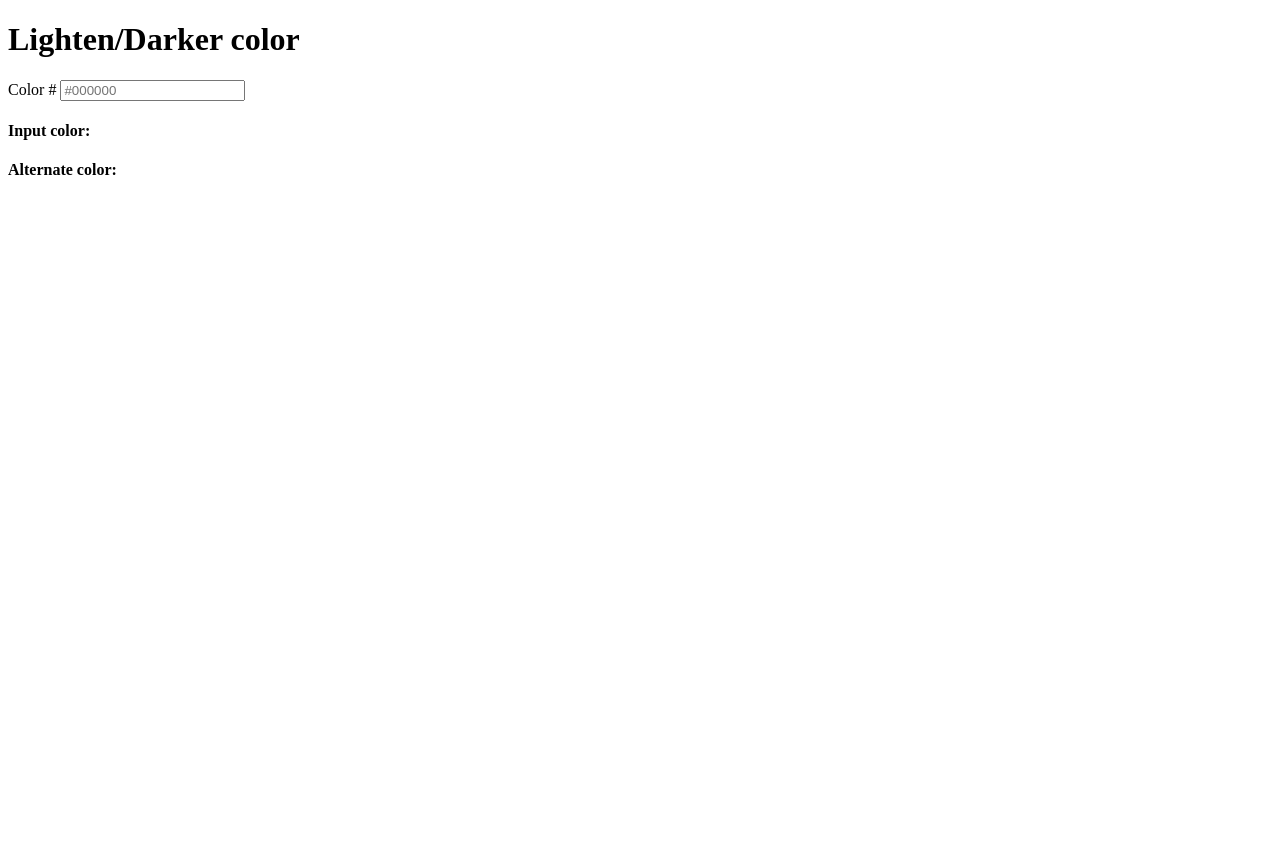
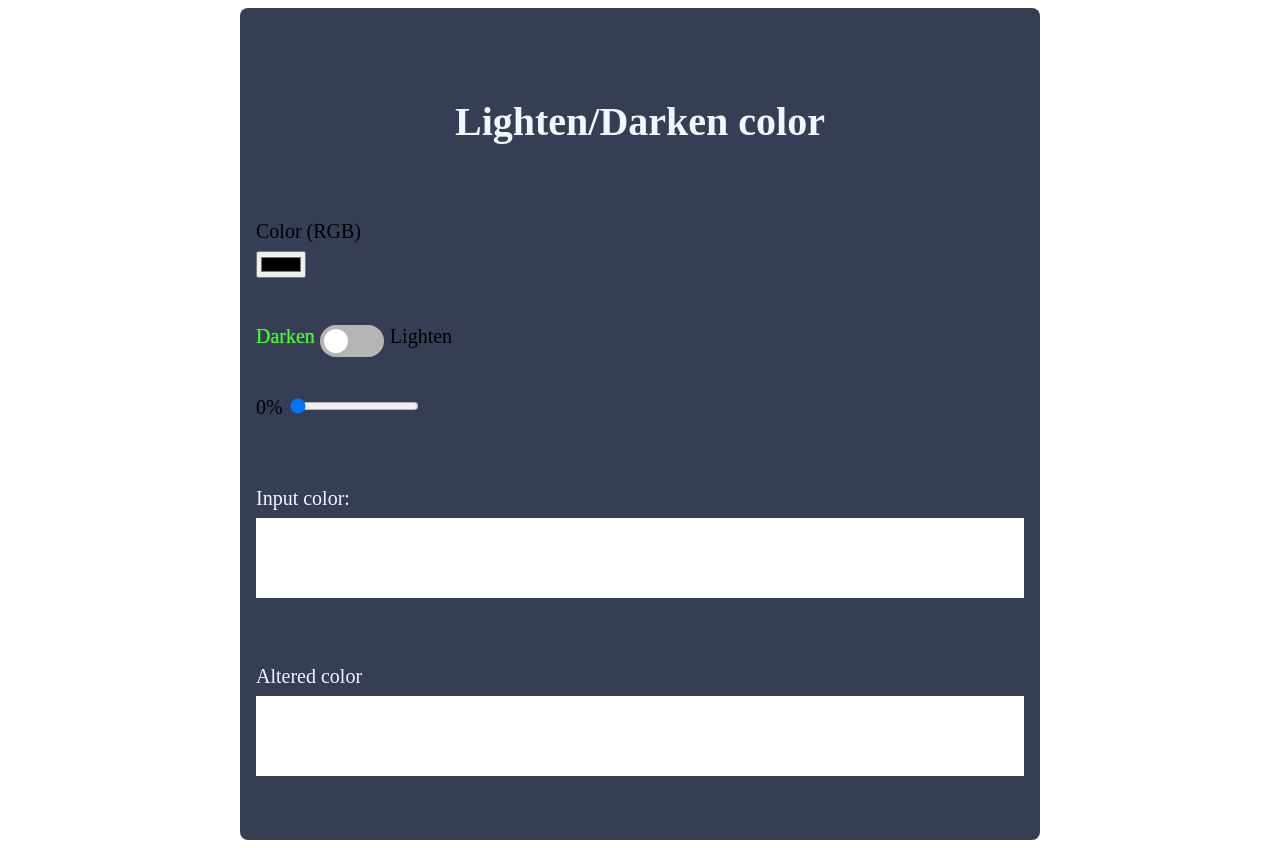
Before and after one commit to Claim-Academy-JS/lab-jqq-vbazhutin, a website: page index.html in a window 1280 px wide. Before the commit the page ends 800 px from the top, so only its background shows below. Drawn offline with Linux system fonts and the light colour scheme.

Commit message:
lots of stuff!

```diff
--- a/index.html
+++ b/index.html
@@ -3,24 +3,36 @@
   <head>
     <meta charset="UTF-8" />
     <meta name="viewport" content="width=device-width, initial-scale=1.0" />
+    <link rel="stylesheet" href="./style.css">
     <title>Color block</title>
   </head>
   <body>
-    <h1>Lighten/Darker color</h1>
-    <div class="outer-block">
+    <div class="container flex flex--column flex--justify-space-around">
+      <h1>Lighten/Darken color</h1>
 
-      <div id="color input">
-      <label>Color #</label>
-      <input type="text" id="Color" placeholder="#000000"/>
+      <div class="color input flex flex--column">
+        <label for="colorPicker">Color (RGB)</label>
+        <input type="color" name="color" id="colorPicker"/>
       </div>
 
-      <div id="light-switch"></div>
+      <div class="switch-container">
+        <label for="switch" class="isActive">Darken</label>
+        <input type="checkbox" id="switch" class="switchInput">
+        <label for="switch" class="switchToggle">Lighten</label>
+      </div>
 
-      <div id="light-switch-bar"></div>
+      <div class="light-switch-bar">
+        <label for="colorSlider"><span>0</span>%</label>
+        <input type="range" min="0" max="100" value="0" id="colorSlider">
+      </div>
 
-      <div id="input-color-block"><h4>Input color:</h4></div>
+      <div><p>Input color:</p>
+        <div class="inputColor"></div>
+      </div>
 
-      <div id="alternate-color-block"><h4>Alternate color:</h4></div>
+      <div><p>Altered color</p>
+        <div class="outputColor"></div>
+      </div>
 
     </div>
     <!-- 'Connect' JS to this HTML file. -->
--- a/scripts.js
+++ b/scripts.js
@@ -0,0 +1,17 @@
+const colorPicker = document.querySelector('#colorPicker')
+const HTMLRoot = document.querySelector(':root')
+const toggle = document.querySelector('#switch')
+const labels = document.querySelector('.switch-container').querySelectorAll('label')
+
+colorPicker.addEventListener('input', function () {
+  HTMLRoot.style.setProperty('--input-color', this.value)
+  HTMLRoot.style.setProperty('--input-color', this.value)
+    .console.log(this.value)
+})
+
+toggle.addEventListener('change', function () {
+  labels.forEach(label => {
+    // DO NOT inclide the '.' when using classlist
+    label.classList.toggle('isActive')
+  })
+})
--- a/style.css
+++ b/style.css
@@ -0,0 +1,112 @@
+:root {
+  --switch-color-off: #b5b5b5;
+  --switch-color-on: cadetblue;
+  --input-color: white;
+  --output-color: white;
+}
+
+.container {
+  font-size: 20px;
+  max-width: 768px;
+  width: 100vw;
+  height: 100vh;
+  background-color: #363E56;
+  margin: 0 auto;
+  border-radius: 8px;
+  padding: 1rem;
+}
+
+label {
+  margin-bottom: 0.5rem;
+}
+
+p {
+  margin-bottom: 0.5rem;
+}
+
+h1,
+p {
+  color: aliceblue;
+}
+
+h1 {
+  text-align: center;
+}
+
+.inputColor {
+  position: relative;
+  width: 100%;
+  height: 10vh;
+  background: var(--input-color);
+}
+
+.outputColor {
+  position: relative;
+  width: 100%;
+  height: 10vh;
+  background: var(--output-color);
+}
+
+/* Switch input */
+.switchInput {
+  display: none;
+}
+
+.switchToggle::before {
+  background-color: var(--switch-color-off);
+  border-radius: 32px;
+  /* Must have this for anything to show up! */
+  content: "";
+  height: 32px;
+  left: 0;
+  position: absolute;
+  width: 64px;
+}
+
+.switchInput:checked + .switchToggle::before {
+  background-color: var(--switch-color-on);
+}
+
+.switchToggle {
+  padding-left: 70px;
+  padding-top: 4px;
+  /* This will control the absolutely positioned elements! */
+  position: relative;
+}
+
+.switchToggle::after {
+  background-color: white;
+  border-radius: 50%;
+  content: "";
+  height: 24px;
+  left: 4px;
+  position: absolute;
+  /* instead of 'all' could just do background color and translate x */
+
+  transition: all;
+  top: 8px;
+  width: 24px;
+}
+
+.switchInput:checked + .switchInput::after {
+  transform: translateX(64px);
+}
+
+/* Utility classes */
+.flex {
+  display: flex;
+}
+
+.flex--column {
+  flex-direction: column;
+}
+
+.flex--justify-space-around {
+  justify-content: space-evenly;
+}
+
+/* JS classes */
+.isActive {
+  color: rgba(73, 251, 53, 0.75);
+  text-shadow: 0 0 1px #49fb35;
+}
```
Also changed, not shown: 1 other file.
